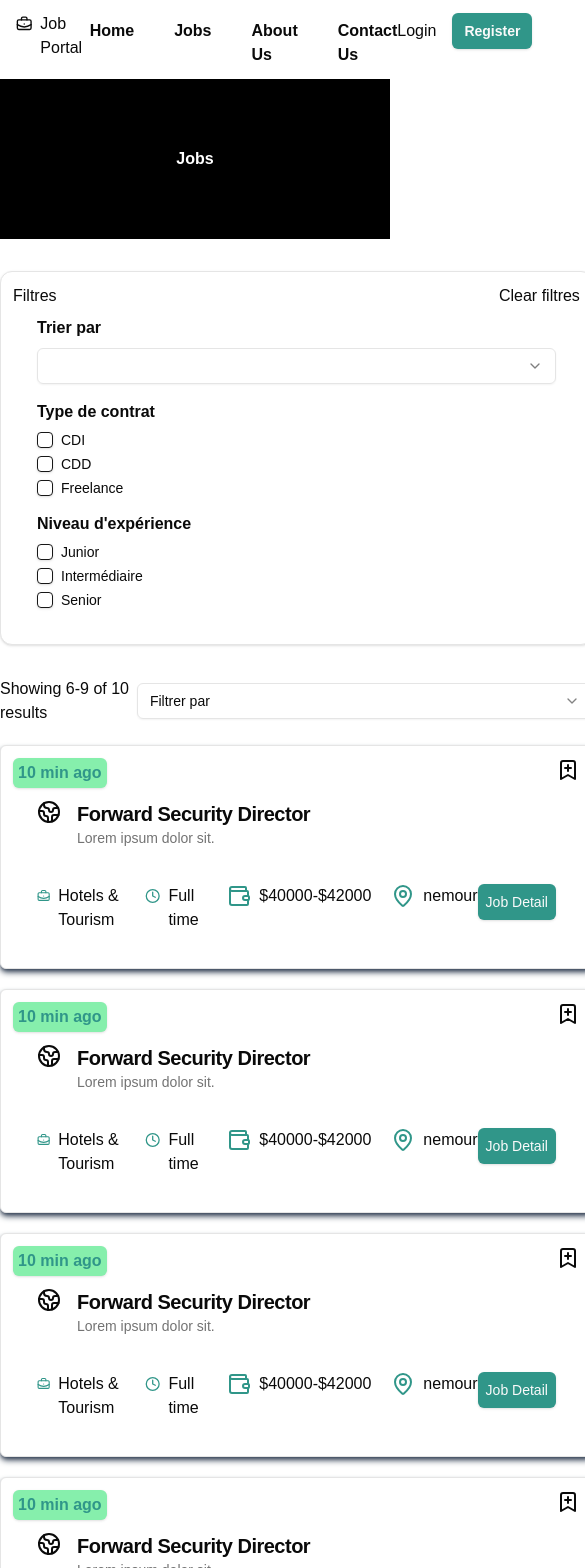
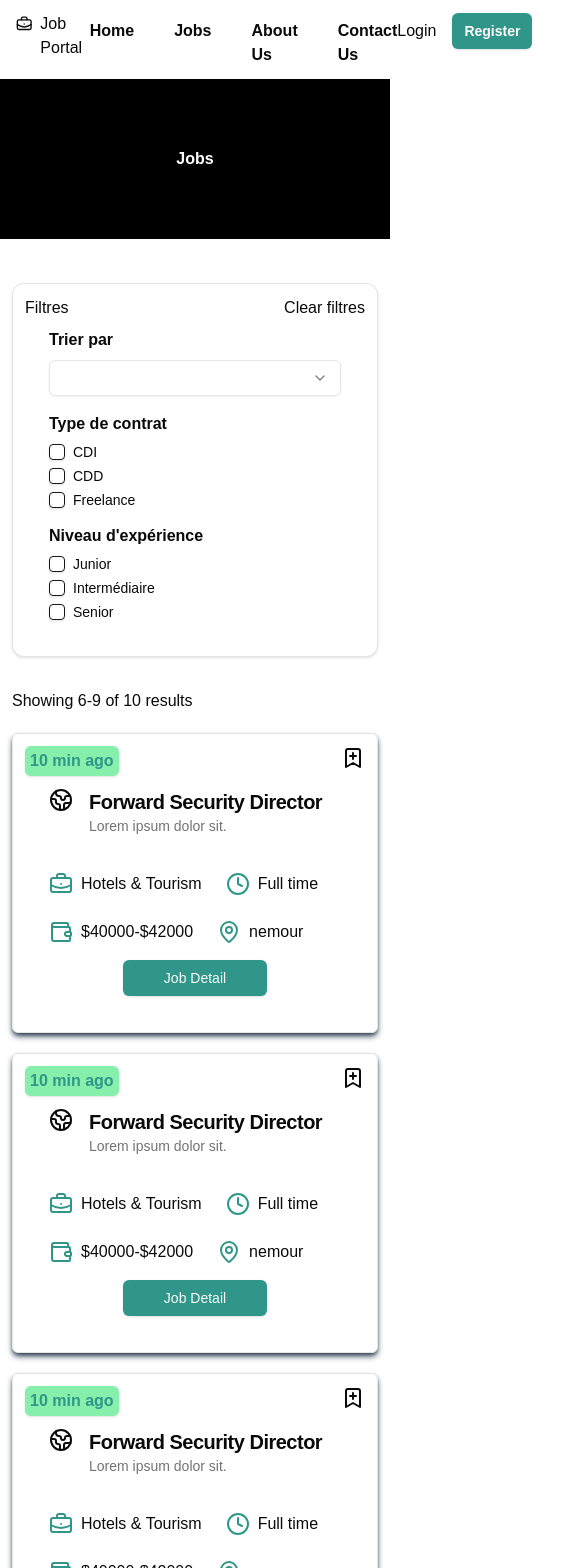
Before and after one commit to steeven-louk/jobboard_client, a Next.js app: page /jobs in a window 390 px wide. Shown: the top 1568 px of the page, 585 px wide, since content can reach past the window. Built offline with nearby package versions, Linux system fonts and the light colour scheme.

Commit message:
mise en place fu responsive de la pages jobs et acceuil

```diff
--- a/src/app/(pages)/jobs/page.tsx
+++ b/src/app/(pages)/jobs/page.tsx
@@ -13,7 +13,7 @@ export default function Jobs() {
       <div className="w-full">
          <HeaderComponent pageName="Jobs"/>
 
-        <section className="container mx-auto flex">
+        <section className="container mx-auto flex p-3">
         <div className="flex flex-col md:flex-row gap-8 mt-8">
         <aside className="w-full h-fit md:w-[20rem] rounded-md">
         <Card className="p-3">
@@ -78,7 +78,7 @@ export default function Jobs() {
         <main className="w-full ">
           <div className="flex items-center justify-between">
             <span>Showing 6-9 of 10 results</span>
-            <Select>
+            {/* <Select>
               <SelectTrigger className="w-full">
                 <SelectValue placeholder="Filtrer par" />
               </SelectTrigger>
@@ -86,7 +86,7 @@ export default function Jobs() {
                 <SelectItem value="date">Date</SelectItem>
                 <SelectItem value="recent">Recent</SelectItem>
               </SelectContent>
-            </Select>
+            </Select> */}
 
           </div>
             <div className="job_component mt-5">
--- a/src/app/components/drawerForm.tsx
+++ b/src/app/components/drawerForm.tsx
@@ -35,7 +35,7 @@ export const DrawerForm = (props: Props) => {
     </DrawerHeader>
     <Separator className='my-4'/>
 
-    <ScrollArea className='h-[43rem]'>
+    <ScrollArea className='h-[43rem] md:h-[31rem]'>
         <form action="" className='p-4'>
             <div className="information">
             <h1 className="font-bold text-2xl">Mes informations</h1>
--- a/src/app/components/fonctionnalite.tsx
+++ b/src/app/components/fonctionnalite.tsx
@@ -23,19 +23,19 @@ const Fonctionnalite = () => {
         }
     ]
   return (
-    <section className='md:h-[85vh] w-full  my-auto justify-center items-center'>
+    <section className='md:h-[85vh] w-full  my-auto justify-center items-center p-4'>
         <div className='text-center mx-auto w-full max-w-[35rem]'>
         <span className='my-8'>Fonctionnalités</span>
         <h1 className='font-bold text-xl md:text-3xl my-5'>Découvrez les fonctionnalités de JobHunt</h1>
         <p className=''>JobHunt vous offre des outils puissants pour faciliter votre recherche d&apos;emploi. Explorez les fonctionnalités qui vous aideront à rester organisé et proactif.</p>
 
         </div>
-        <div className="grid place-items-center mt-10 grid-cols-1 md:grid-cols-3 mx-auto">
+        <div className="grid place-items-center gap-5 md:gap-0 mt-10 grid-cols-1 md:grid-cols-3 mx-auto">
         {fonctionnalite?.map((item,index)=>(
-            <Card className="card text-center flex flex-col items-center w-[20rem] shadow-md shadow-slate-300 p-2" key={index+1}>
+            <Card className="card text-center flex flex-col items-center md:w-[20rem] w-full shadow-md shadow-slate-300 p-2" key={index+1}>
                 <CardHeader className='text-center mx-auto text-[#309689]'>{item.icon}</CardHeader>
                 <CardTitle className='text-2xl font-bold my-4'>{item.title}</CardTitle>
-                <CardDescription className='text-sm'>{item.subtext}</CardDescription>
+                <CardDescription className='md:text-sm text-xl'>{item.subtext}</CardDescription>
             </Card>
         ))}
         </div>
--- a/src/app/components/jobCard.tsx
+++ b/src/app/components/jobCard.tsx
@@ -27,15 +27,15 @@ export const JobCard = ({path}:props) => {
                     </div>
                 </div>
             </CardContent>
-            <CardFooter className="card-footer flex justify-between">
-                <div className="inline-flex gap-5 mt-3">
+            <CardFooter className="card-footer flex flex-col md:flex-row justify-between">
+                <div className="md:inline-flex flex flex-wrap md:flex-nowrap gap-6 md:gap-5 mt-3">
                     <span className='inline-flex gap-2'><BriefcaseBusiness className='color-primary'/>Hotels & Tourism</span>
                     <span className='inline-flex gap-2'><Clock className='color-primary'/> Full time</span>
                     <span className='inline-flex gap-2'><Wallet className='color-primary'/>$40000-$42000</span>
                     <span className='inline-flex gap-2'><MapPin className='color-primary'/> nemour</span>
                 </div>
                 {!path &&
-                <Button asChild className="bg-[#309689] rounded-md p-2 capitalize">
+                <Button asChild className="bg-[#309689] rounded-md p-2 capitalize mt-4 md:mt-0 w-36">
                 <Link href={"/jobs/2"}>
                     job detail
                 </Link>
--- a/src/app/components/recentJobs.tsx
+++ b/src/app/components/recentJobs.tsx
@@ -6,18 +6,18 @@ import { JobCard } from './jobCard'
 
 export const RecentJobs = () => {
     return (
-        <section className='container px-10 mx-auto mt-5 md:my-10'>
+        <section className='container px-4 md:px-10 mx-auto mt-5 md:my-10'>
             <h1 className='capitalize font-bold text-2xl'>recent jobs available</h1>
-            <div className="flex justify-between">
+            <div className="flex justify-between md:mb-5 mb:2">
                 <p className=' text-sm'>Lorem ipsum dolor sit amet consectetur adipisicing elit.</p>
                 <Link href={"/jobs"} className='underline color-primary font-semibold'>Voir plus</Link>
             </div>
-            <JobCard/>
-            <JobCard/>
-            <JobCard/>
-            <JobCard/>
-            <JobCard/>
-            <JobCard/>
+            <JobCard path={''}/>
+            <JobCard path={''}/>
+            <JobCard path={''}/>
+            <JobCard path={''}/>
+            <JobCard path={''}/>
+            <JobCard path={''}/>
         </section>
     )
 }
```
